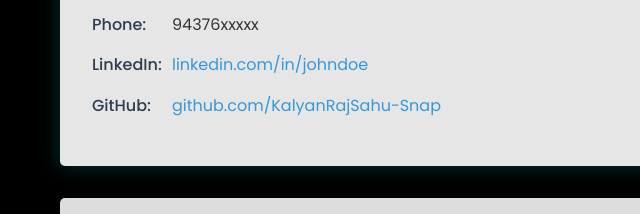
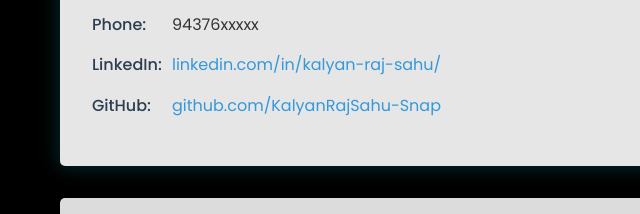
Before and after one commit to KalyanRajSahu-Snap/Interactive-Resume, a website: page index.html in a window 1280 px wide. Shown: the part 3965-4179 px from the top of the page, 0-640 px from the left. Drawn offline with Linux system fonts and the light colour scheme.

Commit message:
Added linkedin

```diff
--- a/index.html
+++ b/index.html
@@ -217,7 +217,7 @@
             </div>
             <div class="contact-item">
                 <span class="contact-label">LinkedIn:</span>
-                <a href="https://linkedin.com/in/johndoe" target="_blank" class="contact-link">linkedin.com/in/johndoe</a>
+                <a href="https://www.linkedin.com/in/kalyan-raj-sahu/" target="_blank" class="contact-link">linkedin.com/in/kalyan-raj-sahu/</a>
             </div>
             <div class="contact-item">
                 <span class="contact-label">GitHub:</span>
```
